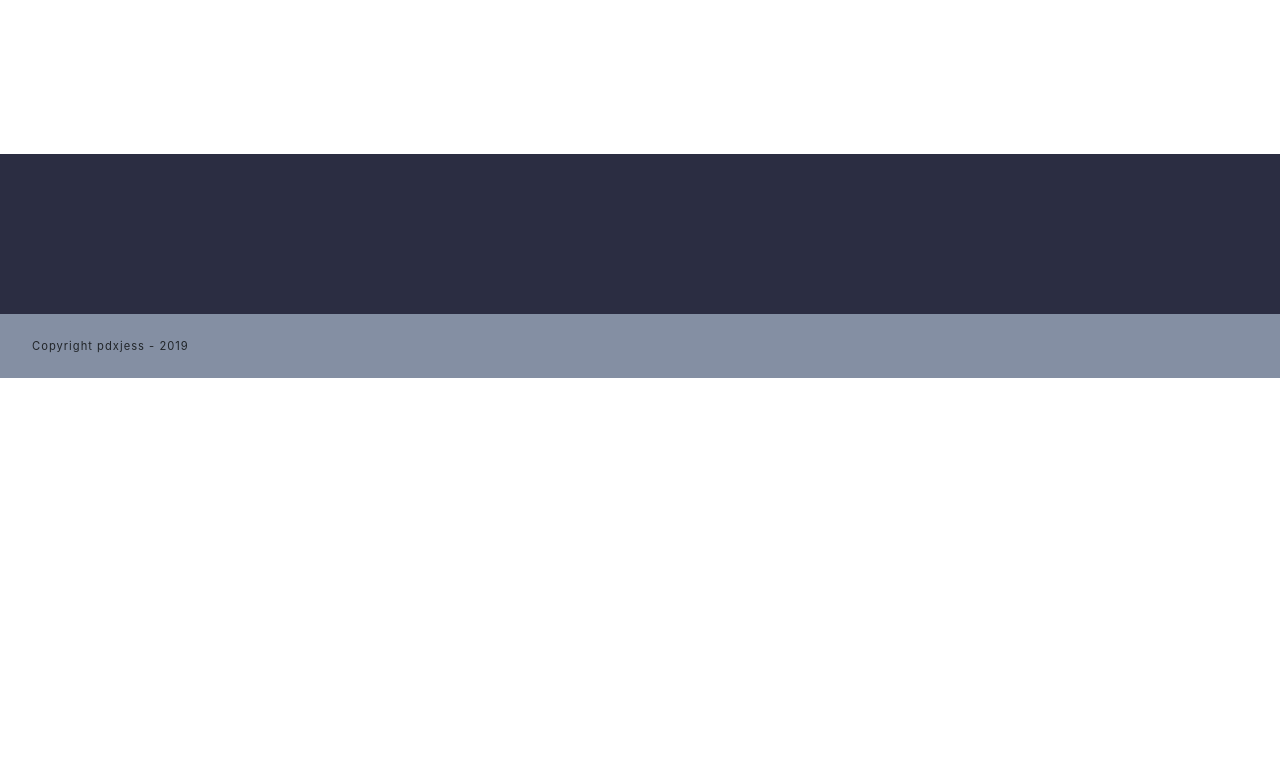
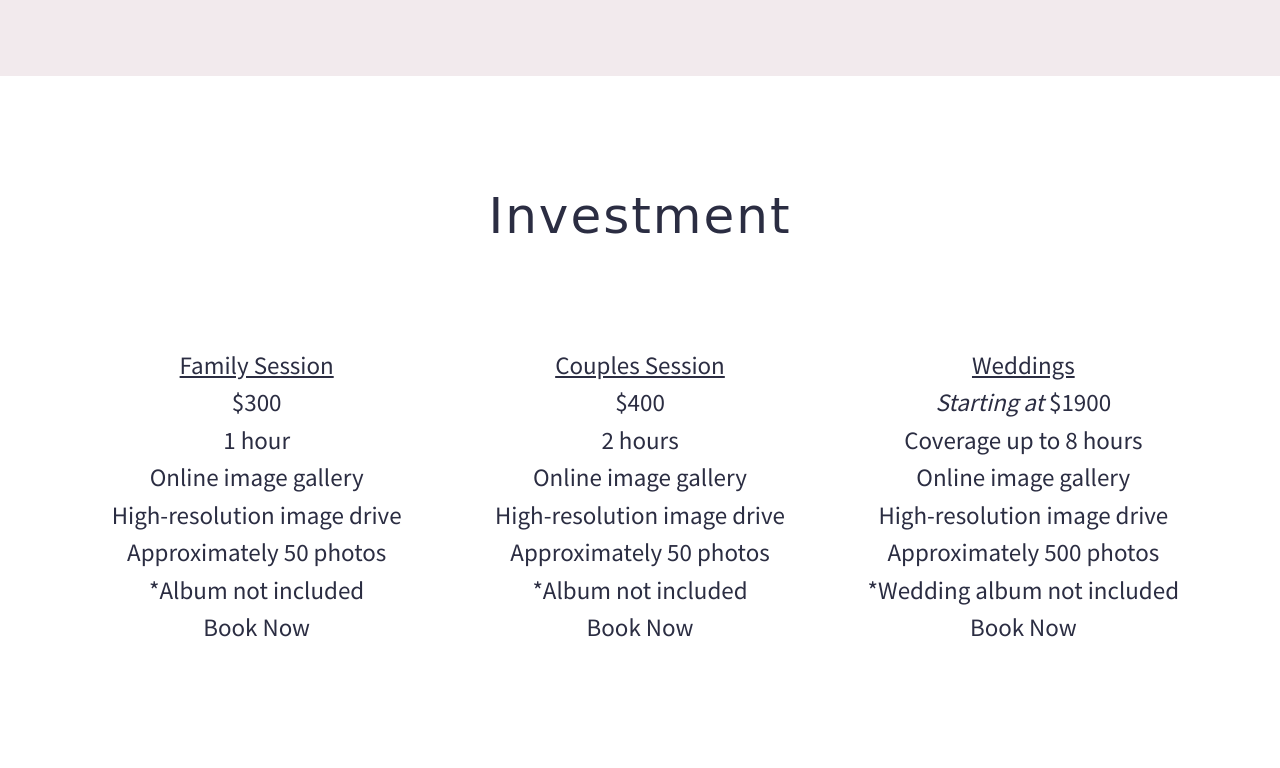
Before and after one commit to pdxjess/nw-moments, a plain HTML site: page index.html in a window 1280 px wide. Shown: the part 2604-3372 px from the top of the page. Before the commit the page ends 2982 px from the top, so only its background shows below. Drawn offline with nearby package versions, Linux system fonts and the light colour scheme; a web font is replaced by a local one.

Commit message:
add investment area styling

```diff
--- a/css/styles.css
+++ b/css/styles.css
@@ -1,4 +1,8 @@
 @import url('https://fonts.googleapis.com/css?family=Cedarville+Cursive|Liu+Jian+Mao+Cao|Mada|Martel+Sans|Quicksand|Poiret+One&display=swap');
+
+html {
+  scroll-behavior: smooth;
+}
 *,
 *::after,
 *::before {
@@ -168,6 +172,7 @@ body {
   font-family: 'Cedarville Cursive', cursive;
   font-size: 25px;
   letter-spacing: 3px;
+  height: 100vh;
 }
 .about-header {
   font-family: 'Cedarville Cursive', cursive;
@@ -186,11 +191,29 @@ body {
   max-width: 50px;
   max-height: 50px;
 }
+.investment-header {
+font-family: 'Cedarville Cursive', cursive;
+text-align: center;
+margin: 20px;
+padding: 10px;
+font-size: 50px;
+}
+
+.container-column {
+  font-size: 25px;
+  text-align: center;
+}
+
+.plan-header {
+  text-decoration: underline;
+}
 
 .investment-area {
   color: #2B2D42;
   text-align: center;
   padding: 2rem;
+  height: 100vh;
+  font-family: 'Mada', sans-serif;
   font-size: .8rem; }
   @media (min-width: 640px) {
     .investment-area {
@@ -227,24 +250,6 @@ body {
     text-align: left;
     font-family: "Poiret One", serif; }
 
-.friends {
-  align-items: center;
-  background-color: #2B2D42;
-  display: flex;
-  flex-direction: column;
-  font-size: .8rem;
-  padding: 2rem;
-  text-align: center; }
-  @media (min-width: 640px) {
-    .friends {
-      padding: 5rem; } }
-  @media (min-width: 1024px) {
-    .friends {
-      font-size: 1rem; } }
-  .friends .purveyors {
-    font-family: "Poiret One", serif;
-    margin-top: 2rem;
-    max-width: 1024px; }
 .navbar .title {
   font-family: 'Cedarville Cursive', cursive;
   font-size: 27px;
@@ -323,7 +328,7 @@ body {
 .footer {
   height: 4rem;
   padding: 0 1rem;
-  background-color: #848FA3; }
+  background-color: #F2EAED; }
   @media (min-width: 640px) {
     .footer {
       padding: 0 2rem; } }
--- a/index.html
+++ b/index.html
@@ -101,8 +101,8 @@
     </div>
 
 
-    <div class="about-area">
-    <h1 class="about-header" id="about">Hi, I'm Monique!</h1>
+    <div class="about-area" id="about">
+    <h1 class="about-header">Hi, I'm Monique!</h1>
       <p><img class="monique-photo" src="img/monique.png" alt="A picture of Monique">
         <br>
         <br>
@@ -115,7 +115,7 @@
       <br>
       I'm currently located in Portland with my adorable black lab, Maggie.
       </p>
-      <div class="container-about">
+      <!-- <div class="container-about">
         <div class="row">
           <div class="favicon col-md-4">
             <img class="col-md-12" src="img/facebookfavicon.png" alt="facebook">
@@ -127,9 +127,56 @@
             <img class="col-md-12" src="img/instagramfavicon.png" alt="instagram">
           </div>
         </div>
-      </div>
+      </div> -->
     </div>
     <div class="investment-area" id="investment">
+      <h1 class="investment-header">Investment</h1>
+      <br>
+      <br>
+      <br>
+      <div class="container-investment">
+        <div class="row">
+          <div class="col-md-4">
+              <div class="container-column">
+                <div class="plan-header">Family Session</div>
+                <div class="ptp-price">$300</div>
+                <div class="ptp-bullet-item ptp-row-id-0">1 hour</div>
+                <div class="ptp-bullet-item ptp-row-id-1">Online image gallery</div>
+                <div class="ptp-bullet-item ptp-row-id-2">High-resolution image drive</div>
+                <div class="ptp-bullet-item ptp-row-id-3">Approximately 50 photos</div>
+                <div class="ptp-bullet-item ptp-row-id-4">*Album not included</div>
+                <div class="button-style"><a class="button" id="book-now" href="#">Book Now</a>
+              </div>
+            </div>
+        </div>
+            <div class="col-md-4">
+                <div class="container-column">
+                  <div class="plan-header">Couples Session</div>
+                <div class="ptp-price">$400</div>
+                <div class="ptp-bullet-item ptp-row-id-0">2 hours</div>
+                <div class="ptp-bullet-item ptp-row-id-1">Online image gallery</div>
+                <div class="ptp-bullet-item ptp-row-id-2">High-resolution image drive</div>
+                <div class="ptp-bullet-item ptp-row-id-3">Approximately 50 photos</div>
+                <div class="ptp-bullet-item ptp-row-id-4">*Album not included</div>
+                <div class="button-style"><a class="button" id="book-now" href="#">Book Now</a>
+                </div>
+              </div>
+          </div>
+          <div class="col-md-4">
+              <div class="container-column">
+                <div class="plan-header">Weddings</div>
+                <div class="ptp-price"><em>Starting at</em> $1900</div>
+                <div class="ptp-bullet-item ptp-row-id-0">Coverage up to 8 hours</div>
+                <div class="ptp-bullet-item ptp-row-id-1">Online image gallery</div>
+                <div class="ptp-bullet-item ptp-row-id-2">High-resolution image drive</div>
+                <div class="ptp-bullet-item ptp-row-id-3">Approximately 500 photos</div>
+                <div class="ptp-bullet-item ptp-row-id-4">*Wedding album not included</div>
+                <div class="button-style"><a class="button" id="book-now" href="#">Book Now</a>
+              </div>
+            </div>
+          </div>
+        </div>
+      </div>
     </div>
     <div class="friends" id="blog">
     </div>
```
Also changed, not shown: 2 other files.
